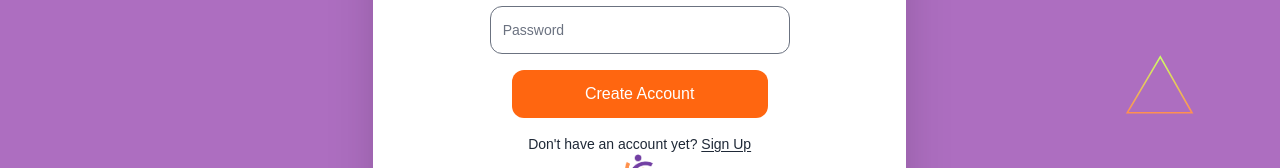
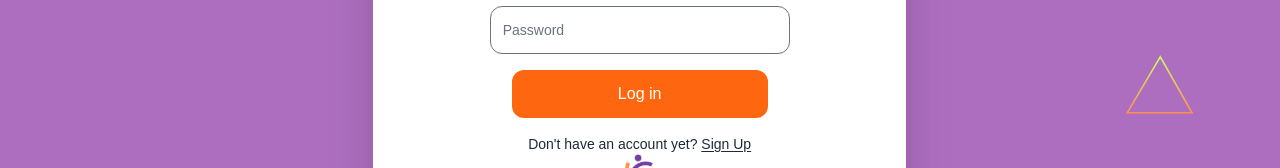
Before and after one commit to STRATIFI-Bravo-Startup-3/Stratifi-React, a React (Create React App) app in the folder stratifi-app/: page /login in a window 1280 px wide. Shown: the part 352-520 px from the top of the page. Built offline with nearby package versions, Linux system fonts and the light colour scheme.

Commit message:
disbled login/register buttons

```diff
--- a/stratifi-app/src/pages/Login.jsx
+++ b/stratifi-app/src/pages/Login.jsx
@@ -113,8 +113,8 @@ class Login extends Component {
               />
             </div>
             <div className="flex flex-col">
-              <button className="mx-auto active:bg-[#FF8F50] text-white h-12 w-[16rem] rounded-xl text-base hover:bg-[#FF7A30] bg-[#FF6610]">
-                Create Account
+              <button className="cursor-not-allowed mx-auto active:bg-[#FF8F50] text-white h-12 w-[16rem] rounded-xl text-base hover:bg-[#FF7A30] bg-[#FF6610] ">
+                Log in
               </button>
             </div>
           </form>
--- a/stratifi-app/src/pages/Register.jsx
+++ b/stratifi-app/src/pages/Register.jsx
@@ -143,7 +143,7 @@ class Register extends Component {
                 />
               </div>
               <div className="flex flex-col">
-                <button className="mx-auto active:bg-[#FF8F50] text-white h-12 w-[16rem] rounded-xl text-base hover:bg-[#FF7A30] bg-[#FF6610]">
+                <button className="cursor-not-allowed mx-auto active:bg-[#FF8F50] text-white h-12 w-[16rem] rounded-xl text-base hover:bg-[#FF7A30] bg-[#FF6610]">
                   Create Account
                 </button>
               </div>
```
